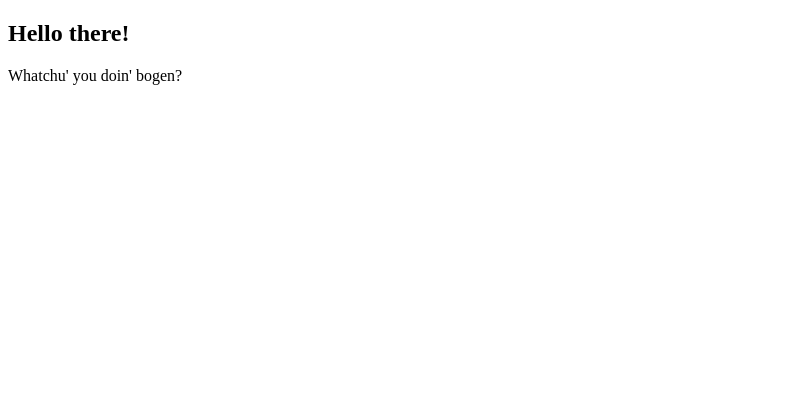
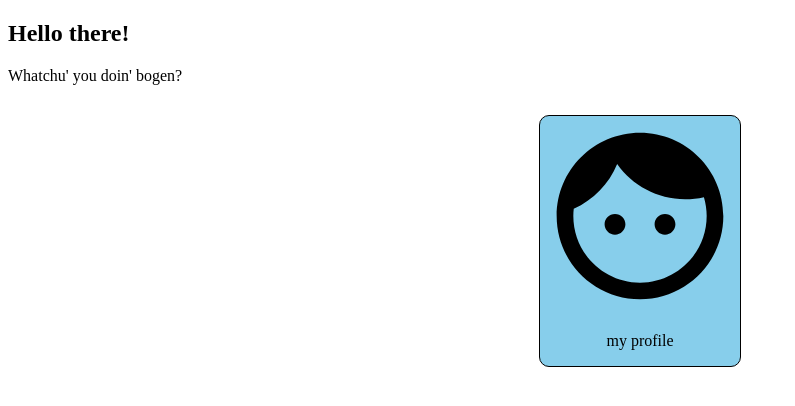
Before and after one commit to nidduzzi/praktikum_rpl, a plain HTML site: page index.html in a window 1280 px wide. Shown: the whole page, without its empty margins (0-795 px from the left). Drawn offline with Linux system fonts and the light colour scheme.

Commit message:
added profile pic and desc., implemented styling

```diff
--- a/index.html
+++ b/index.html
@@ -5,11 +5,16 @@
     <meta http-equiv="X-UA-Compatible" content="IE=edge">
     <meta name="viewport" content="width=device-width, initial-scale=1.0">
     <title>Praktikum RPL</title>
+    <link rel="stylesheet" href="style.css">
 </head>
 <body>
     <h2>Hello there!</h2>
     <article>
         Whatchu' you doin' bogen?
     </article>
+    <div id="profile-container">
+        <img class="profile-pic" src="face-24px.svg" alt="profile pic">
+        <p>my profile</p>
+    </div>
 </body>
 </html>
--- /dev/null
+++ b/style.css
@@ -0,0 +1,17 @@
+#profile-container
+{
+    width: 200px;
+    border: 1px solid black;
+    border-radius: 10px;
+    background-color: skyblue;
+    margin: 30px auto;
+    display: flex;
+    align-items: center;
+    flex-direction: column;
+}
+
+.profile-pic{
+    width: 200px;
+    height: 200px;
+    align-self: center;
+}
```
Also changed, not shown: face-24px.svg (added).
